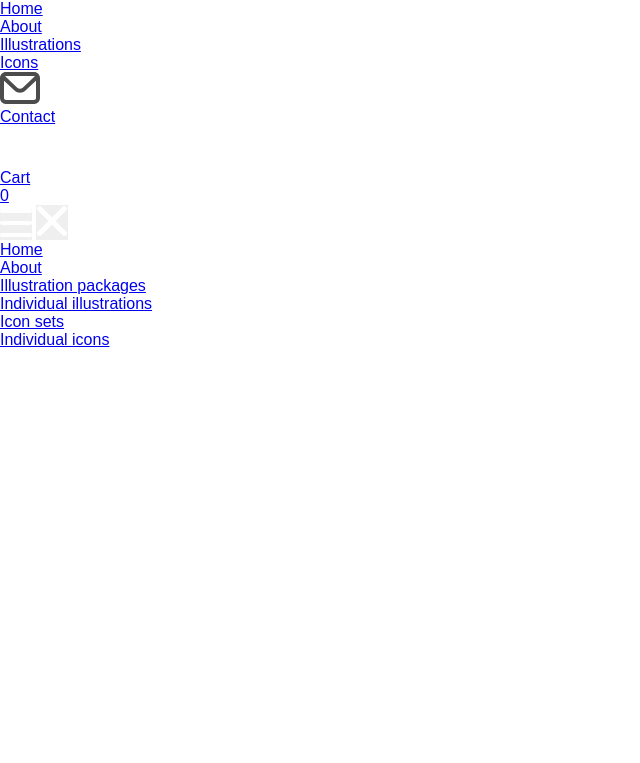
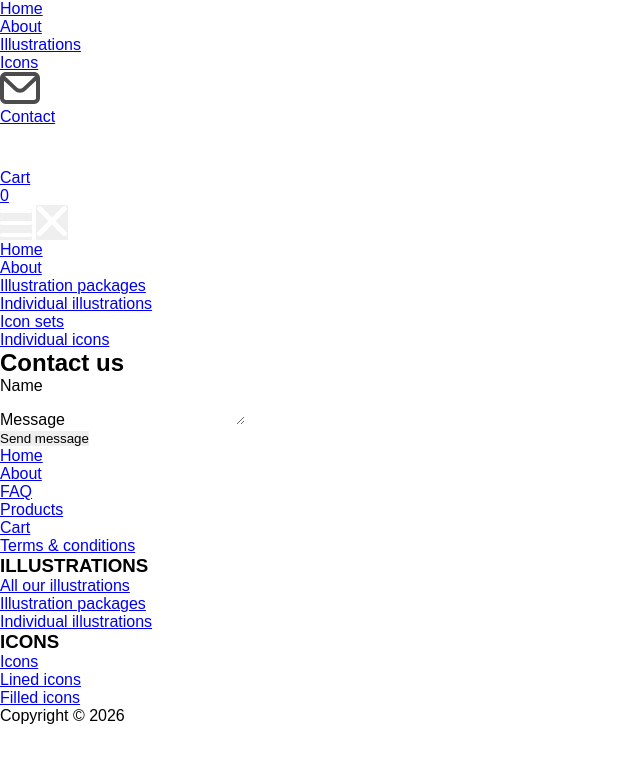
Before and after one commit to CatherineP37/Shop-selling-illustrations, a Django app: page /about/ in a window 1280 px wide. Shown: the top 763 px of the page, without its empty margins (0-640 px from the left). Run offline with Django 5.2, Linux system fonts and the light colour scheme.

Commit message:
Add content to footer in base.html

```diff
--- a/illustrations_shop/shop/templates/shop/base.html
+++ b/illustrations_shop/shop/templates/shop/base.html
@@ -49,8 +49,45 @@
         {% endblock %}
         </main>
         <footer>
-            <a></a>
-            <a></a>
+            <div class="footer-content">
+                <form class="contact-form">
+                <h2>Contact us</h2>
+                <div>
+                    <label for="name">Name</label>
+                    <input type="text" id="name">
+                </div>
+                <div>
+                    <label for="message">Message</label>
+                    <textarea id="message"></textarea>
+                </div>
+                <button type="submit">Send message</button>
+            </form>
+                <div class="footer-grid">
+                        <ul>
+                            <li><a href="index.html">Home</a></li>
+                            <li><a href="about.html">About</a></li>
+                            <li><a href="about.html#questions">FAQ</a></li>
+                        </ul>
+                        <ul>
+                            <li><a href="products.html">Products</a></li>
+                            <li><a href="cart.html">Cart</a></li>
+                            <li><a href="legal.html">Terms & conditions</a></li>
+                        </ul>
+                        <ul>
+                            <li><h3>ILLUSTRATIONS</h3></li>
+                            <li><a href="illustrations.html">All our illustrations</a></li>
+                            <li><a href="packages.html">Illustration packages</a></li>
+                            <li><a href="individual_illustrations.html">Individual illustrations</a></li>
+                        </ul>
+                        <ul>
+                        <li><h3>ICONS</h3></li>
+                        <li><a href="icons.html">Icons</a></li>
+                        <li><a href="lined_icons.html">Lined icons</a></li>
+                        <li><a href="fill_colour_icons.html">Filled icons</a></li>
+                    </ul>
+                </div>
+                <p class="copyright">Copyright &copy; 2026</p>
+            </div>
         </footer>
         <script src="{% static 'script.js' %}"></script>
     </body>
```
